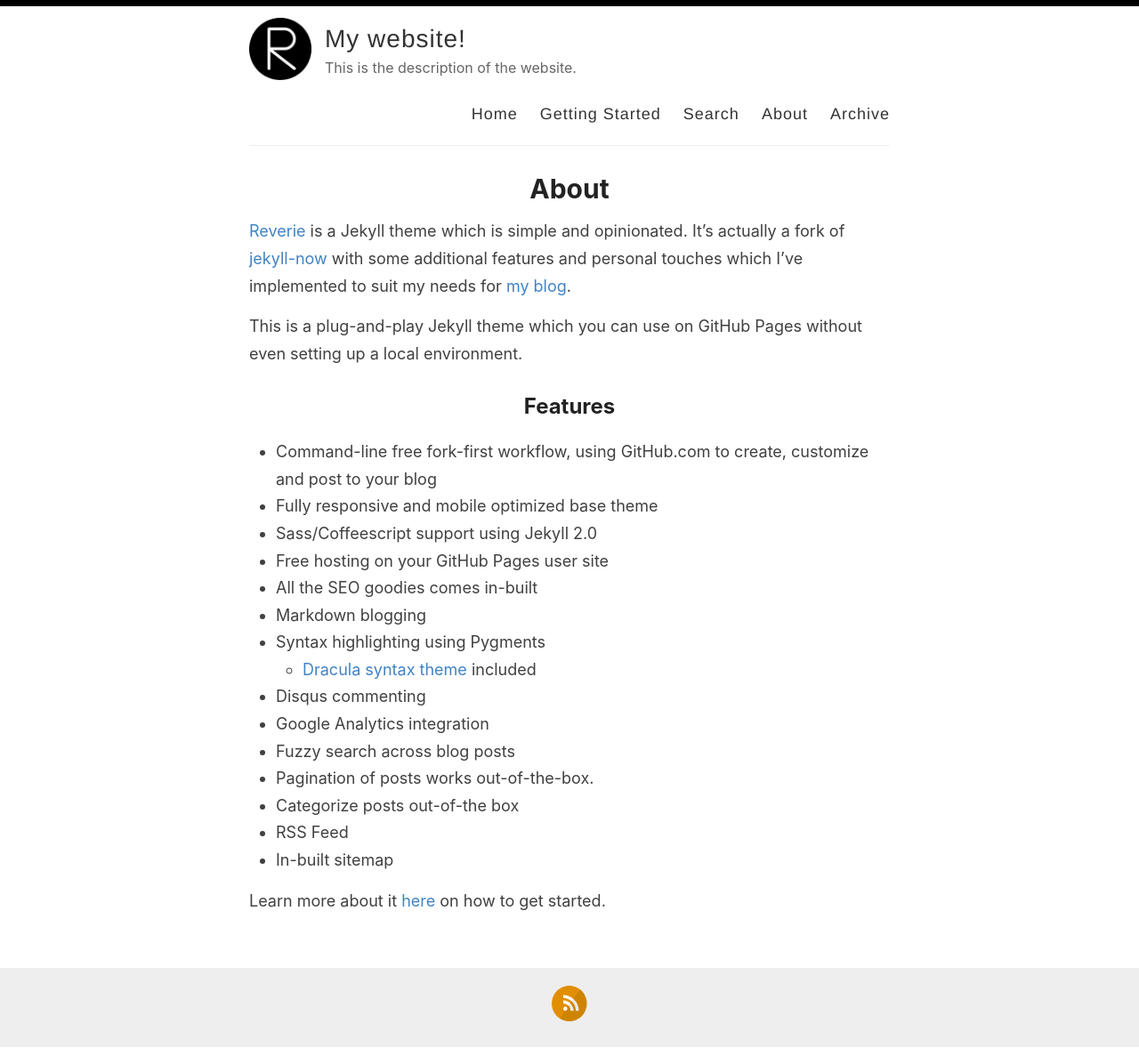
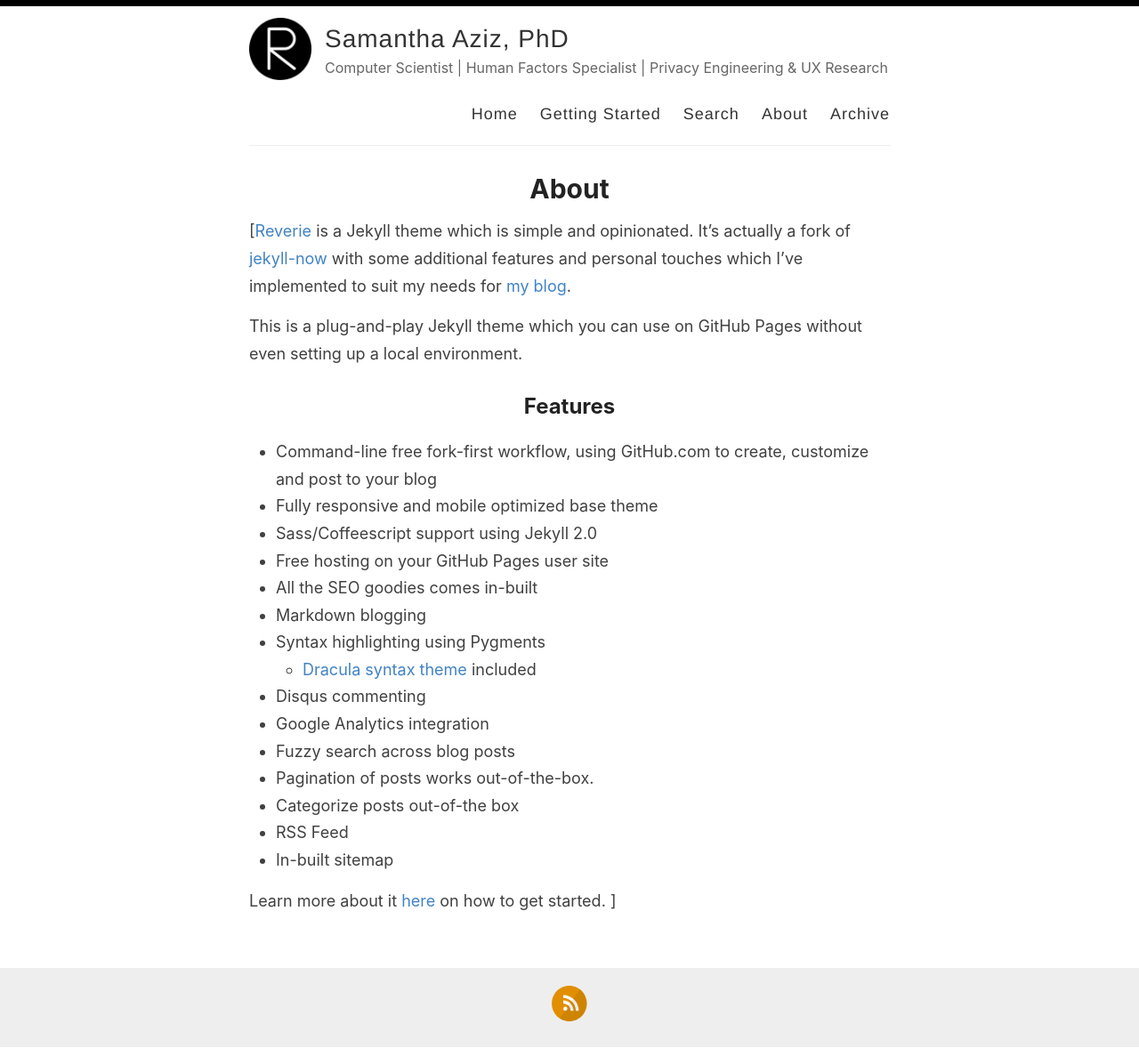
Before and after one commit to SamanthaAziz/SamanthaAziz.github.io, a Jekyll site: the page built from _pages/about.md, in a window 1280 px wide. Shown: the whole page at 89% size. Built offline with Jekyll 4.4.1, drawn with Linux system fonts in a browser that asks for light colours.

Commit message:
basic title change

```diff
--- a/_config.yml
+++ b/_config.yml
@@ -3,13 +3,13 @@
 #
 
 # Name of your site (displayed in the header)
-name: My website!
+name: Samantha Aziz, PhD
 
 # Name of the author
-author: Samantha Aziz
+author: Samantha Aziz, PhD
 
 # Short bio or description (displayed in the header)
-description: This is the description of the website.
+description: Computer Scientist | Human Factors Specialist | Privacy Engineering & UX Research
 
 # URL of your avatar or profile pic (you could use your GitHub profile pic)
 avatar: /images/reverie.png
--- a/_pages/about.md
+++ b/_pages/about.md
@@ -4,7 +4,7 @@ title: About
 permalink: /about/
 ---
 
-[Reverie](https://github.com/amitmerchant1990/reverie) is a Jekyll theme which is simple and opinionated. It's actually a fork of [jekyll-now](https://github.com/barryclark/jekyll-now) with some additional features and personal touches which I've implemented to suit my needs for [my blog](https://www.amitmerchant.com).
+[[Reverie](https://github.com/amitmerchant1990/reverie) is a Jekyll theme which is simple and opinionated. It's actually a fork of [jekyll-now](https://github.com/barryclark/jekyll-now) with some additional features and personal touches which I've implemented to suit my needs for [my blog](https://www.amitmerchant.com).
 
 This is a plug-and-play Jekyll theme which you can use on GitHub Pages without even setting up a local environment.
 
@@ -27,3 +27,4 @@ This is a plug-and-play Jekyll theme which you can use on GitHub Pages without e
 - In-built sitemap
 
 Learn more about it [here](https://github.com/amitmerchant1990/reverie) on how to get started.
+]
```
Also changed, not shown: .github/FUNDING.yml.
